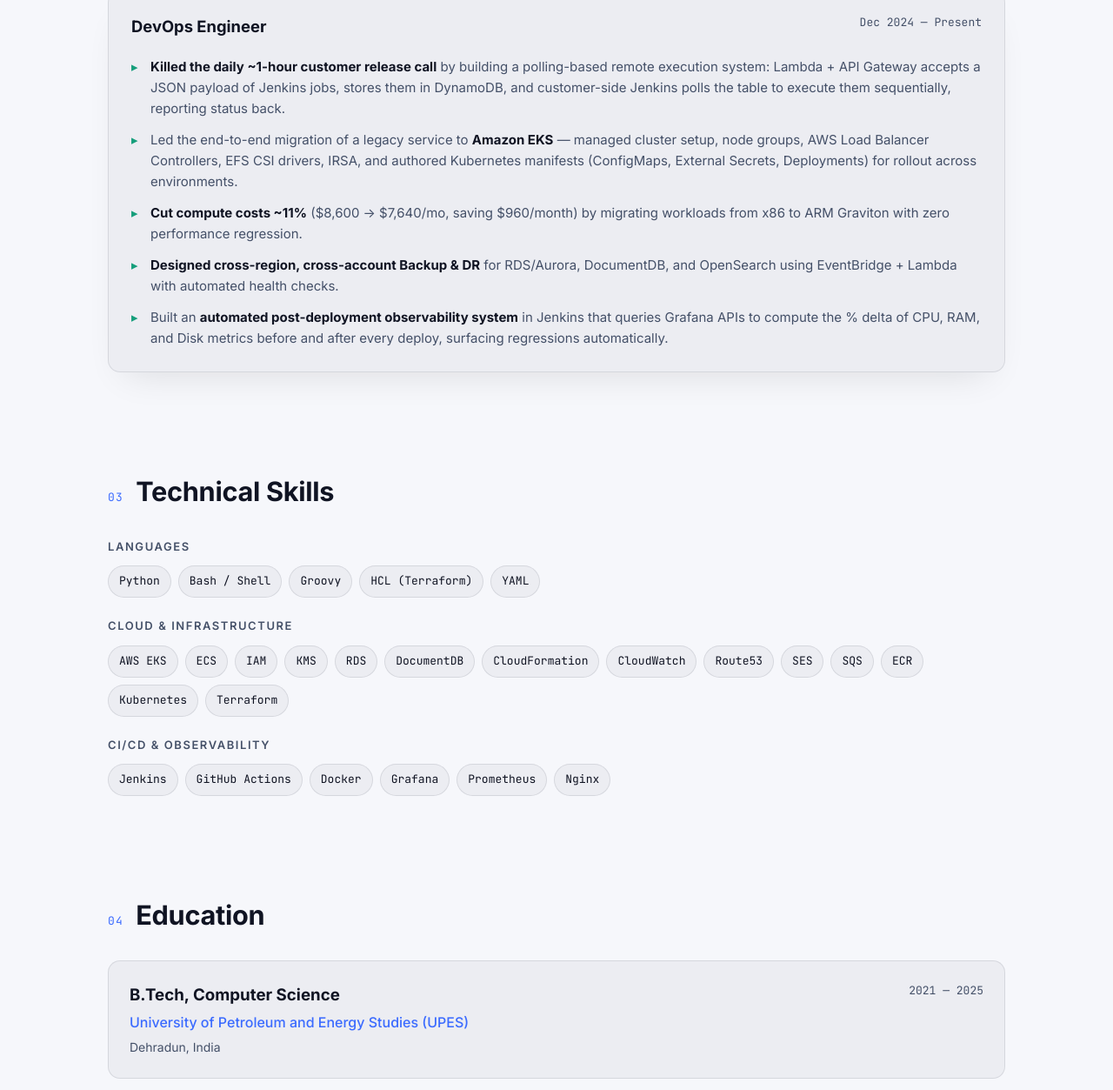
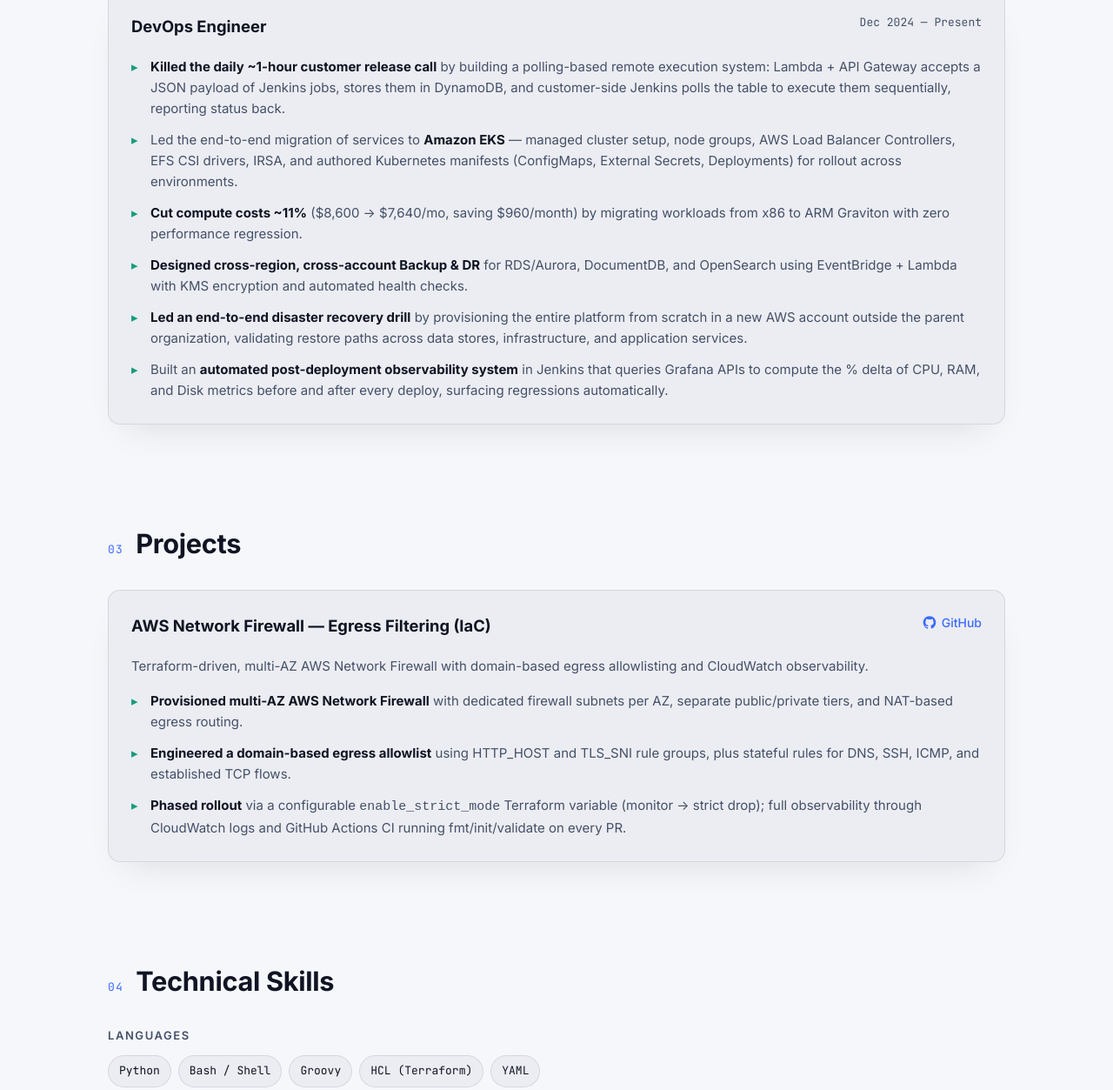
Before and after one commit to Vaibhav-Rawat03/Vaibhav-Rawat03.github.io, a plain HTML site: page index.html in a window 1280 px wide. Shown: the part 1337-2590 px from the top of the page at 87% size. Drawn offline with Linux system fonts and the light colour scheme.

Commit message:
Add Projects section, DR drill bullet, KMS/security updates from resume

```diff
--- a/index.html
+++ b/index.html
@@ -35,6 +35,7 @@
       <nav aria-label="Primary">
         <a href="#about">About</a>
         <a href="#experience">Experience</a>
+        <a href="#projects">Projects</a>
         <a href="#skills">Skills</a>
         <a href="#education">Education</a>
         <a href="#contact">Contact</a>
@@ -108,8 +109,8 @@
             recovery for RDS/Aurora, DocumentDB and OpenSearch.
           </p>
           <p>
-            I care about <strong>security</strong> as a first-class concern in
-            everything I ship.
+            I care about <strong>security-first engineering</strong> — cross-account KMS,
+            AMI hardening — as a first-class concern in everything I ship.
           </p>
         </div>
         <ul class="stat-grid" aria-label="Highlights">
@@ -155,7 +156,7 @@
             polls the table to execute them sequentially, reporting status back.
           </li>
           <li>
-            Led the end-to-end migration of a legacy service to
+            Led the end-to-end migration of services to
             <strong>Amazon EKS</strong> — managed cluster setup, node groups, AWS Load
             Balancer Controllers, EFS CSI drivers, IRSA, and authored Kubernetes
             manifests (ConfigMaps, External Secrets, Deployments) for rollout across
@@ -169,7 +170,13 @@
           <li>
             <strong>Designed cross-region, cross-account Backup &amp; DR</strong> for
             RDS/Aurora, DocumentDB, and OpenSearch using EventBridge + Lambda with
-            automated health checks.
+            KMS encryption and automated health checks.
+          </li>
+          <li>
+            <strong>Led an end-to-end disaster recovery drill</strong> by provisioning
+            the entire platform from scratch in a new AWS account outside the parent
+            organization, validating restore paths across data stores, infrastructure,
+            and application services.
           </li>
           <li>
             Built an <strong>automated post-deployment observability system</strong> in
@@ -180,10 +187,52 @@
       </article>
     </section>
 
+    <!-- PROJECTS -->
+    <section id="projects" class="section">
+      <div class="section-head">
+        <span class="section-num">03</span>
+        <h2>Projects</h2>
+      </div>
+
+      <article class="job-card">
+        <header class="job-head">
+          <div>
+            <h3>AWS Network Firewall — Egress Filtering (IaC)</h3>
+          </div>
+          <a class="project-link" href="https://github.com/Vaibhav-Rawat03/network-firewall" target="_blank" rel="noopener">
+            <svg viewBox="0 0 24 24" width="16" height="16" fill="currentColor" aria-hidden="true"><path d="M12 .5C5.73.5.98 5.24.98 11.52c0 4.86 3.15 8.98 7.52 10.44.55.1.75-.24.75-.53 0-.26-.01-.95-.02-1.87-3.06.66-3.71-1.47-3.71-1.47-.5-1.27-1.22-1.61-1.22-1.61-1-.68.08-.67.08-.67 1.1.08 1.68 1.13 1.68 1.13.98 1.68 2.57 1.2 3.2.92.1-.71.38-1.2.7-1.47-2.44-.28-5.01-1.22-5.01-5.42 0-1.2.43-2.18 1.13-2.95-.11-.28-.49-1.4.1-2.92 0 0 .92-.29 3.02 1.13a10.5 10.5 0 0 1 5.5 0c2.1-1.42 3.02-1.13 3.02-1.13.59 1.52.22 2.64.11 2.92.7.77 1.13 1.75 1.13 2.95 0 4.21-2.57 5.14-5.02 5.41.39.34.74 1 .74 2.02 0 1.46-.01 2.63-.01 2.99 0 .29.2.64.76.53 4.36-1.47 7.51-5.58 7.51-10.44C23.02 5.24 18.27.5 12 .5z"/></svg>
+            GitHub
+          </a>
+        </header>
+        <p class="project-desc">
+          Terraform-driven, multi-AZ AWS Network Firewall with domain-based egress
+          allowlisting and CloudWatch observability.
+        </p>
+        <ul class="job-points">
+          <li>
+            <strong>Provisioned multi-AZ AWS Network Firewall</strong> with dedicated
+            firewall subnets per AZ, separate public/private tiers, and NAT-based
+            egress routing.
+          </li>
+          <li>
+            <strong>Engineered a domain-based egress allowlist</strong> using HTTP_HOST
+            and TLS_SNI rule groups, plus stateful rules for DNS, SSH, ICMP, and
+            established TCP flows.
+          </li>
+          <li>
+            <strong>Phased rollout</strong> via a configurable
+            <code>enable_strict_mode</code> Terraform variable (monitor → strict drop);
+            full observability through CloudWatch logs and GitHub Actions CI running
+            fmt/init/validate on every PR.
+          </li>
+        </ul>
+      </article>
+    </section>
+
     <!-- SKILLS -->
     <section id="skills" class="section">
       <div class="section-head">
-        <span class="section-num">03</span>
+        <span class="section-num">04</span>
         <h2>Technical Skills</h2>
       </div>
 
@@ -219,7 +268,7 @@
     <!-- EDUCATION -->
     <section id="education" class="section">
       <div class="section-head">
-        <span class="section-num">04</span>
+        <span class="section-num">05</span>
         <h2>Education</h2>
       </div>
       <div class="edu-card">
@@ -235,7 +284,7 @@
     <!-- CONTACT -->
     <section id="contact" class="section contact">
       <div class="contact-inner">
-        <span class="section-num">05</span>
+        <span class="section-num">06</span>
         <h2>Let's talk</h2>
         <p>
           Interested in DevOps / SRE work, platform engineering, or cloud
--- a/styles.css
+++ b/styles.css
@@ -377,6 +377,24 @@
 }
 .job-points strong { color: var(--text); }
 
+/* Projects */
+.project-link {
+  display: inline-flex;
+  align-items: center;
+  gap: 6px;
+  color: var(--accent);
+  font-size: 14px;
+  font-weight: 500;
+  text-decoration: none;
+  transition: opacity 0.2s;
+}
+.project-link:hover { opacity: 0.75; }
+.project-desc {
+  margin: 0 0 16px;
+  color: var(--text-dim);
+  font-size: 15px;
+}
+
 /* Skills */
 .skills-wrap {
   display: grid;
```
